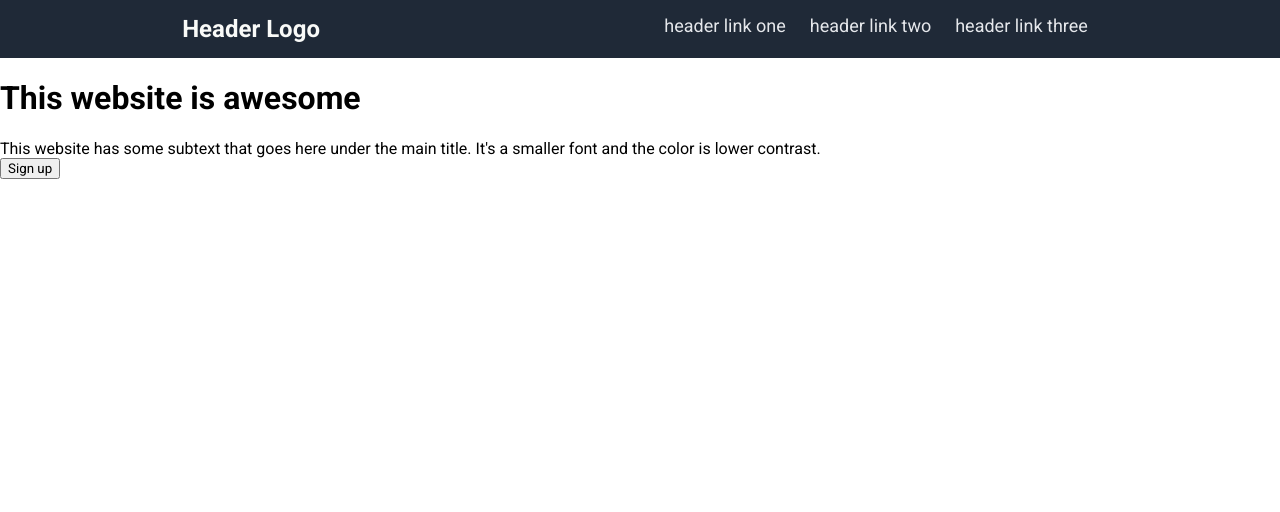
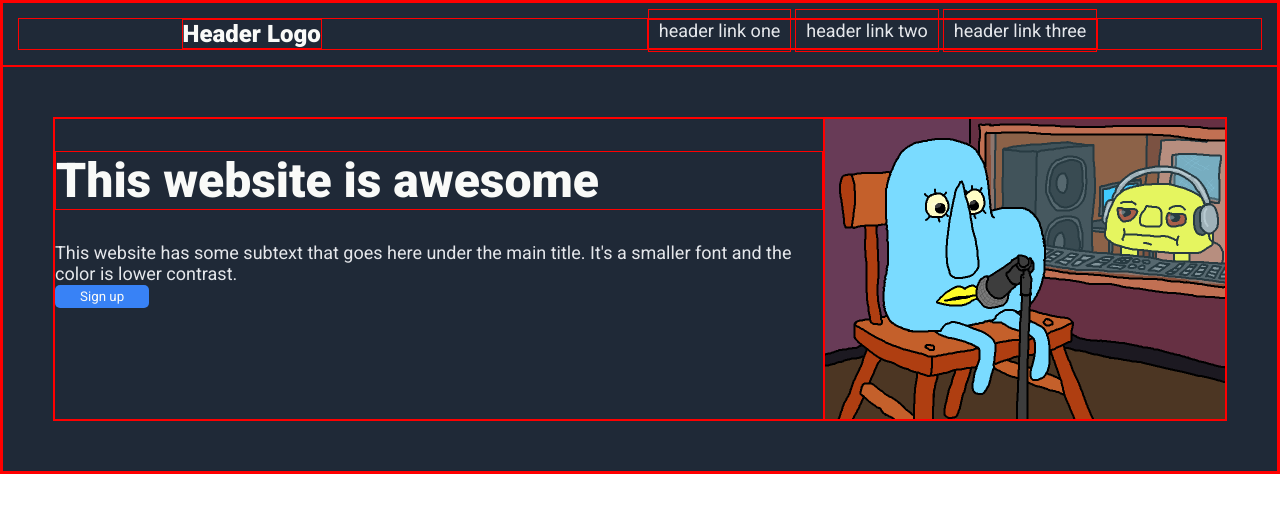
Before and after one commit to hkelly2/Odin-Landing-Page-Project, a plain HTML site: page index.html in a window 1280 px wide. Drawn offline with Linux system fonts and the light colour scheme.

Commit message:
Change Hero

```diff
--- a/index.html
+++ b/index.html
@@ -13,7 +13,7 @@
     <div class="header">
         <div class="flex-container-around">
             <div class="header-logo">
-                <strong>Header Logo</strong>
+                Header Logo
             </div>
             <div class="header-links">
                 <a href="">header link one</a>
@@ -29,9 +29,7 @@
                 This website has some subtext that goes here under the main title. It's a smaller font and the color is lower contrast. <br>
                 <button>Sign up</button>
             </div>
-            <div class="hero-img">
-
-            </div>
+            <img alt="An image of Barrel and Barella cooking up some fire in the studio" src="/media/IMG01.png" height="300">
         </div>
     </div>
 </body>
--- a/style.css
+++ b/style.css
@@ -4,18 +4,23 @@
 }
 
 * {
-    /* border: 1px solid red; */
+    border: 1px solid red;
     font-family: Roboto, impact;
 }
 
 body {
-        margin: 0;
+        margin: 0px;
 }
 
 .flex-container-around {
     display: flex;
     justify-content:space-around;
 
+}
+
+.flex-container-center {
+    display: flex;
+    justify-content: center;
 }
 
 .header {
@@ -26,6 +31,7 @@ body {
 .header-logo {
     font-size: 24px;
     color: #F9FAF8;
+    font-weight: 900;
 }
 
 .header-links a {
@@ -34,3 +40,27 @@ body {
     color: #E5E7EB;
     padding: 10px;
 }
+
+.hero {
+    background-color: #1F2937;
+    padding: 50px;
+}
+
+.hero-texts {
+    font-size: 18px;
+    color: #E5E7EB;
+}
+
+h1 {
+    font-size: 48px;
+    font-weight: 900;
+    color: #F9FAF8;
+}
+
+button {
+    background-color: #3882F6;
+    color: #F9FAF8;
+    border-radius: 5px;
+    border: 0px;
+    padding: 4px 25px;
+}
```
